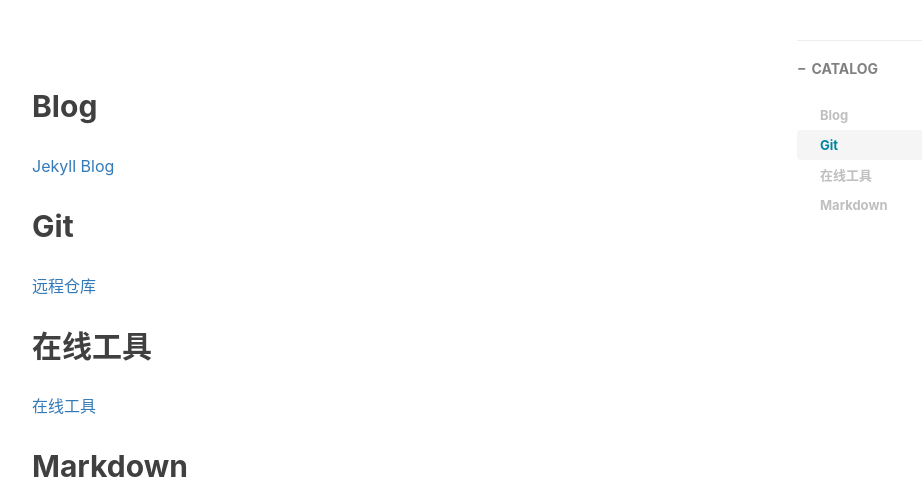
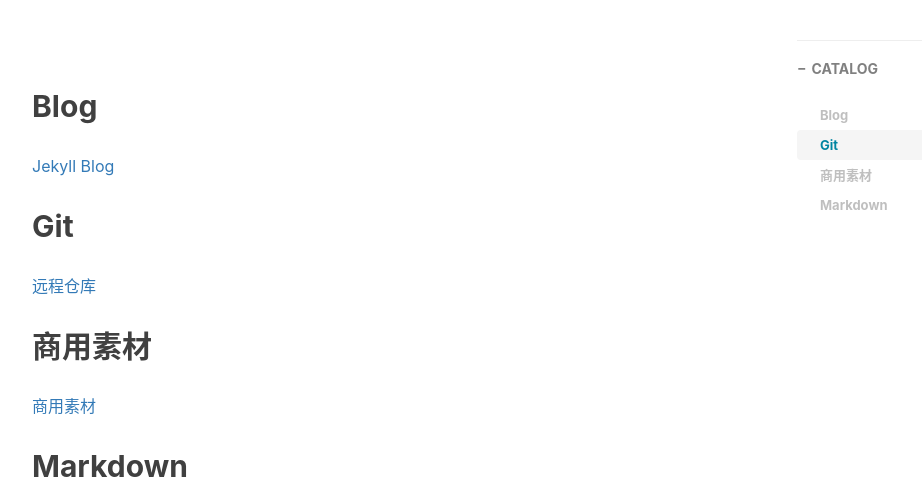
Before and after one commit to yiyutouxin/tangle5500.github.io, a Jekyll site: the page built from _posts/2222-2-22-常用.md, in a window 1280 px wide. Shown: the part 457-960 px from the top of the page, without its empty margins (38-960 px from the left). Built offline with Jekyll 4.4.1, drawn with Linux system fonts in a browser that asks for light colours; nearby versions of some CDN libraries; comment, search, counter and statistics services are not loaded.

Commit message:
Update 2222-2-22-常用.md

```diff
--- a/_posts/2222-2-22-常用.md
+++ b/_posts/2222-2-22-常用.md
@@ -19,9 +19,9 @@
 
 [远程仓库](https://jiujie.gq/2020/06/19/GitHub-Git-%E8%BF%9C%E7%A8%8B%E4%BB%93%E5%BA%93/)
 
-## 在线工具
+## 商用素材
 
-[在线工具](https://jiujie.gq/2020/09/13/%E5%9C%A8%E7%BA%BF%E5%B7%A5%E5%85%B7/)
+[商用素材](https://www.zhihu.com/question/318961106)
 
 ## Markdown
 
```
